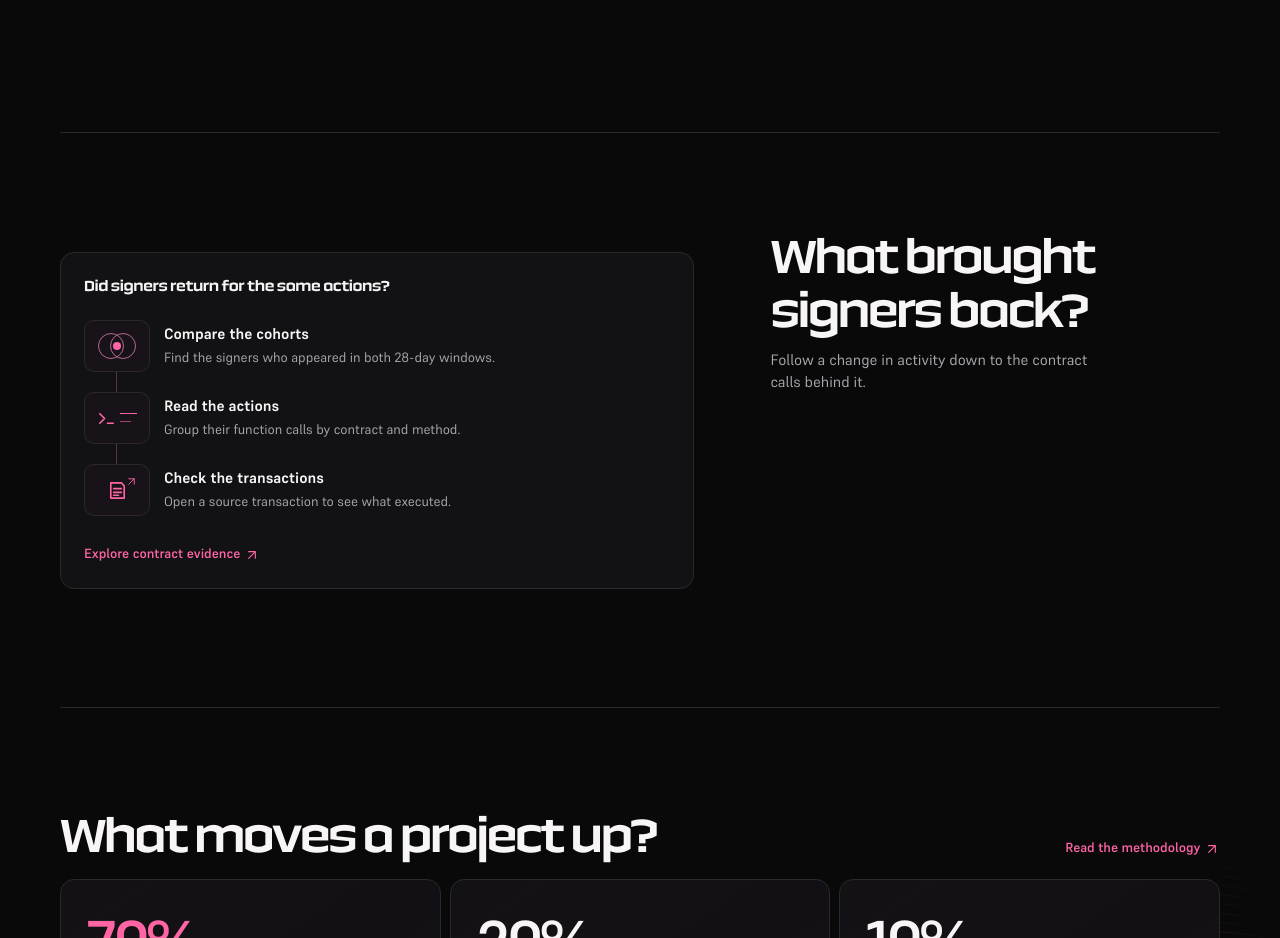
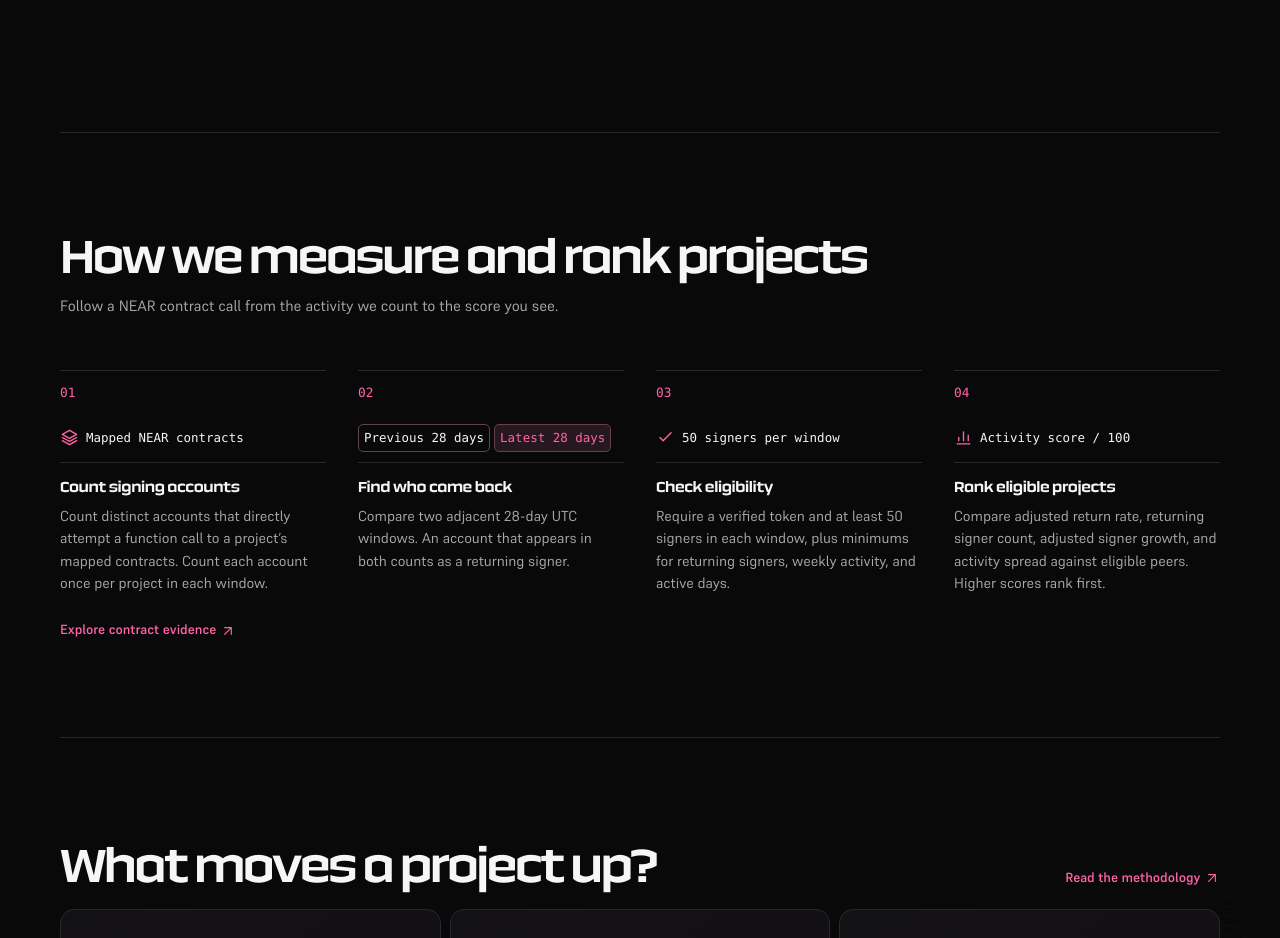
Before and after one commit to 0xmugetso/invisible, a Next.js app: page / in a window 1280 px wide. Shown: the part 1900-2838 px from the top of the page. Built offline with nearby package versions, Linux system fonts and the light colour scheme.

Commit message:
Explain how Invisible measures and ranks projects

```diff
--- a/app/landing.css
+++ b/app/landing.css
@@ -197,29 +197,36 @@ html:has(.iv-landing) { scroll-behavior:smooth; }
   .iv-preview video { padding:4px; border-radius:15px; }
 
 }
-.iv-insight,.iv-source { padding:clamp(14px,2.4vw,23px); }
-.iv-insight ol { margin:14px 0 16px; padding:0; list-style:none; }
-.iv-insight li { position:relative; display:grid; grid-template-columns:66px minmax(0,1fr); gap:14px; align-items:center; min-height:72px; }
-.iv-insight li + li::before { content:""; position:absolute; width:1px; height:20px; left:32px; top:-10px; background:#563243; }
-.iv-insight li strong { display:block; line-height:1.3; }
-.iv-insight li p,.iv-source p { color:var(--iv-muted); font-size:.84rem; }
-.iv-insight li p { margin-top:4px; }
-.iv-evidence-visual { width:66px; height:52px; position:relative; display:grid; place-items:center; border:1px solid var(--iv-line); border-radius:10px; background:#181319; color:var(--iv-pink); }
-.iv-evidence-cohort i { position:absolute; top:12px; width:26px; height:26px; border:1px solid #b4698b; border-radius:50%; }
-.iv-evidence-cohort i:first-child { left:13px; }
-.iv-evidence-cohort i:nth-child(2) { right:13px; }
-.iv-evidence-cohort b { width:8px; height:8px; border-radius:50%; background:currentColor; }
-.iv-evidence-methods .iv-icon,.iv-evidence-tx .iv-icon:first-child { width:23px; height:23px; }
-.iv-evidence-methods .iv-icon { position:absolute; left:10px; }
-.iv-evidence-methods i { position:absolute; left:35px; top:20px; width:17px; height:1px; background:currentColor; }
-.iv-evidence-methods i:last-child { top:28px; width:11px; opacity:.6; }
-.iv-evidence-tx .iv-icon:last-child { position:absolute; right:11px; top:10px; width:13px; height:13px; background:#181319; }
+.iv-source { padding:clamp(14px,2.4vw,23px); }
+.iv-source p { color:var(--iv-muted); font-size:.84rem; }
+.iv-insights .iv-section-copy p { max-width:62ch; }
+.iv-method-steps {
+  display:grid; grid-template-columns:repeat(4,minmax(0,1fr)); gap:clamp(16px,2.5vw,36px);
+  list-style:none; padding:0; margin:clamp(28px,4.5vw,52px) 0 24px;
+}
+.iv-method-steps li { min-width:0; border-top:1px solid var(--iv-line); padding-top:14px; }
+.iv-method-number { display:block; font:.8rem/1.3 var(--mono); color:var(--iv-pink); }
+.iv-method-example {
+  display:flex; align-items:center; gap:7px; min-height:50px; margin:12px 0 14px;
+  border-bottom:1px solid var(--iv-line); color:var(--iv-ink); font: .78rem/1.3 var(--mono);
+}
+.iv-method-example .iv-icon { width:19px; height:19px; color:var(--iv-pink); }
+.iv-method-windows { gap:4px; }
+.iv-method-windows span { padding:5px; border:1px solid #634052; border-radius:5px; }
+.iv-method-windows span + span { color:var(--iv-pink); background:var(--iv-tint); }
+.iv-method-steps h3 { font-size:1rem; line-height:1.3; }
+.iv-method-steps p { margin:7px 0 0; color:var(--iv-muted); font-size:.9rem; line-height:1.55; }
+@media(max-width:900px) {
+  .iv-method-steps { grid-template-columns:repeat(2,minmax(0,1fr)); gap:22px; }
+}
+@media(max-width:520px) {
+  .iv-method-steps { grid-template-columns:minmax(0,1fr); gap:20px; }
+}
 .iv-source { margin-top:10px; }
 .iv-source p { margin-top:7px; }
 .iv-source a { display:inline-block; margin-top:12px; }
 .iv-method-head { display:flex; flex-wrap:wrap; align-items:baseline; justify-content:space-between; gap:12px; margin-bottom:17px; }
 .iv-connect { min-height:clamp(530px,47vw,670px); align-items:center; }
-.iv-insights { align-items:center; }
 .iv-section-contour {
   display:block;
   width:calc(100% + var(--iv-page-gutter));
@@ -235,12 +242,6 @@ html:has(.iv-landing) { scroll-behavior:smooth; }
   mask-image:
     linear-gradient(90deg, #000e, black 14%, black 53%, #0005 82%, transparent),
     linear-gradient(transparent, black 11%, black 88%, transparent);
-}
-.iv-section-contour-insights {
-  height:clamp(145px,17vw,230px);
-  mask-image:
-    linear-gradient(90deg, transparent, #0005 18%, black 46%, black 82%, #000b),
-    linear-gradient(transparent, black 16%, black 83%, transparent);
 }
 .iv-sources { row-gap:clamp(18px,3.2vw,48px); }
 .iv-ranking-field { position:relative; isolation:isolate; }
@@ -296,16 +297,10 @@ html:has(.iv-landing) { scroll-behavior:smooth; }
 .iv-switch button,.iv-outline { display:inline-flex; align-items:center; gap:5px; }
 .iv-switch .iv-icon,.iv-outline .iv-icon { width:14px; height:14px; }
 .iv-primary,.iv-secondary,.iv-workspace-link { display:inline-flex; align-items:center; gap:8px; }
-@media(min-width:531px) {
-  .iv-insights { grid-template-columns:minmax(0,1.17fr) minmax(0,.83fr); }
-  .iv-insights > .iv-section-copy { grid-area:1/2; }
-  .iv-insights > .iv-insight { grid-area:1/1; }
-}
 @media(max-width:530px) {
   .iv-connect { min-height:0; }
   .iv-section-contour { margin-block-top:8px; }
   .iv-section-contour-connect { height:134px; }
-  .iv-section-contour-insights { height:115px; }
   .iv-section-contour-ranking { height:94%; margin:0; }
   .iv-footer { gap:13px 8px; }
   .iv-footer-nav { font-size:.75rem; }
@@ -543,7 +538,6 @@ html:has(.iv-landing) { scroll-behavior:smooth; }
 
 .iv-connect, .iv-insights { padding-block:clamp(62px,7.5vw,108px); }
 .iv-connect { min-height:0; overflow-anchor:none; }
-.iv-insights { min-height:clamp(360px,42vw,560px); }
 .iv-connect .iv-editor-top {
   display:grid;
   grid-template-columns:minmax(0,1fr) auto;
--- a/app/landing.tsx
+++ b/app/landing.tsx
@@ -66,12 +66,6 @@ const sectionContours = {
     count:17,
     paths:(line:number)=>[
       `M -30 ${47+line*7.5} C 137 ${48+line*9} 225 ${198+line*6} 386 ${175+line*7.4} C 563 ${151+line*9} 535 ${36+line*4} 714 ${54+line*5} C 877 ${70+line*3} 918 ${172+line*5.2} 1202 ${126+line*3}`,
-    ],
-  },
-  insights: {
-    count:13,
-    paths:(line:number)=>[
-      `M 1214 ${112+line*14} C 1020 ${118+line*13} 1008 ${47+line*7} 861 ${57+line*5} C 709 ${65+line*7} 722 ${194+line*6} 544 ${162+line*8.5} C 425 ${140+line*7} 379 ${57+line*5} 265 ${70+line*3} S 137 ${125+line*2} 0 ${116+line}`,
     ],
   },
   ranking: {
@@ -272,10 +266,6 @@ export default function Landing() {
         gsap.set(words.length ? words : element,words.length ? {clipPath:'inset(0 0 100% 0)',y:9} : {opacity:.22,y:9});
         revealObserver.observe(element);
       });
-      gsap.fromTo(node.querySelectorAll('.iv-evidence-visual > *'),
-        {opacity:0,y:6},
-        {opacity:1,y:0,duration:.48,stagger:.07,ease:'power2.out',clearProps:'opacity,transform',
-          scrollTrigger:{trigger:node.querySelector('.iv-insight'),start:'top 82%',once:true}});
       const pulses = new Map(Array.from(node.querySelectorAll('[data-iv-traces]'),area=>[
         area,
         gsap.to(area.querySelectorAll('[data-iv-trace]'),{
@@ -307,7 +297,7 @@ export default function Landing() {
         const middle = (lineCount-1)/2;
         const offset = (index:number)=>{
           const line = paired ? Math.floor(index/2) : index;
-          const order = pattern==='insights' ? (lineCount-1-line)/middle : Math.abs(line-middle)/middle;
+          const order = Math.abs(line-middle)/middle;
           const jitter = (Math.sin((line+1)*73.17)+1)*.23;
           return order*.63+jitter;
         };
@@ -406,29 +396,38 @@ export default function Landing() {
       </section>
       <DashboardPreview/>
       <IntegrationSetup/>
-      <section className="iv-section iv-split iv-insights iv-width" id="insights" data-reveal-section aria-labelledby="iv-insights-title">
-        <div className="iv-section-copy" data-reveal>
-          <h2 data-flow id="iv-insights-title"><Words text="What brought signers back?"/></h2><p data-flow><Words text="Follow a change in activity down to the contract calls behind it."/></p>
-          <SectionContour pattern="insights"/>
+      <section className="iv-section iv-insights iv-width" id="insights" data-reveal-section aria-labelledby="iv-insights-title">
+        <div className="iv-section-copy">
+          <h2 data-flow id="iv-insights-title"><Words text="How we measure and rank projects"/></h2>
+          <p data-flow><Words text="Follow a NEAR contract call from the activity we count to the score you see."/></p>
         </div>
-        <article className="iv-card iv-insight" aria-labelledby="iv-evidence-title">
-          <h3 data-flow id="iv-evidence-title">Did signers return for the same actions?</h3>
-          <ol>
+        <ol className="iv-method-steps">
           <li data-flow>
-              <div className="iv-evidence-visual iv-evidence-cohort" aria-hidden="true"><i/><i/><b/></div>
-              <div><strong>Compare the cohorts</strong><p>Find the signers who appeared in both 28-day windows.</p></div>
+            <span className="iv-method-number" aria-hidden="true">01</span>
+            <div className="iv-method-example"><Icon name="contracts"/> Mapped NEAR contracts</div>
+            <h3>Count signing accounts</h3>
+            <p>Count distinct accounts that directly attempt a function call to a project’s mapped contracts. Count each account once per project in each window.</p>
           </li>
           <li data-flow>
-              <div className="iv-evidence-visual iv-evidence-methods" aria-hidden="true"><Icon name="terminal"/><i/><i/></div>
-              <div><strong>Read the actions</strong><p>Group their function calls by contract and method.</p></div>
+            <span className="iv-method-number" aria-hidden="true">02</span>
+            <div className="iv-method-example iv-method-windows"><span>Previous 28 days</span><span>Latest 28 days</span></div>
+            <h3>Find who came back</h3>
+            <p>Compare two adjacent 28-day UTC windows. An account that appears in both counts as a returning signer.</p>
           </li>
           <li data-flow>
-              <div className="iv-evidence-visual iv-evidence-tx" aria-hidden="true"><Icon name="research"/><Icon name="launch"/></div>
-              <div><strong>Check the transactions</strong><p>Open a source transaction to see what executed.</p></div>
+            <span className="iv-method-number" aria-hidden="true">03</span>
+            <div className="iv-method-example"><Icon name="check"/> 50 signers per window</div>
+            <h3>Check eligibility</h3>
+            <p>Require a verified token and at least 50 signers in each window, plus minimums for returning signers, weekly activity, and active days.</p>
+          </li>
+          <li data-flow>
+            <span className="iv-method-number" aria-hidden="true">04</span>
+            <div className="iv-method-example"><Icon name="ranking"/> Activity score / 100</div>
+            <h3>Rank eligible projects</h3>
+            <p>Compare adjusted return rate, returning signer count, adjusted signer growth, and activity spread against eligible peers. Higher scores rank first.</p>
           </li>
         </ol>
         <Link data-flow className="iv-text-link" href="/app/deployments/?sort=repeat">Explore contract evidence <Icon name="launch"/></Link>
-        </article>
       </section>
       <section className="iv-section iv-width" id="ranking" data-reveal-section aria-labelledby="iv-method-title">
         <div className="iv-method-head" data-reveal><h2 data-flow id="iv-method-title"><Words text="What moves a project up?"/></h2><Link data-flow className="iv-text-link" href="/docs/#investment-methodology">Read the methodology <Icon name="launch"/></Link></div>
```
Lines whose indentation alone changed are shown as unchanged.
